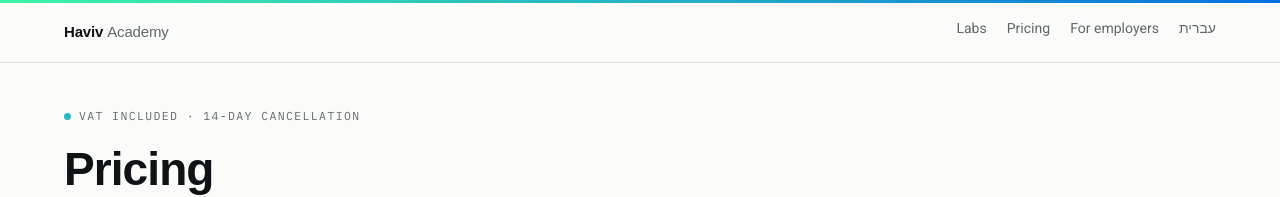
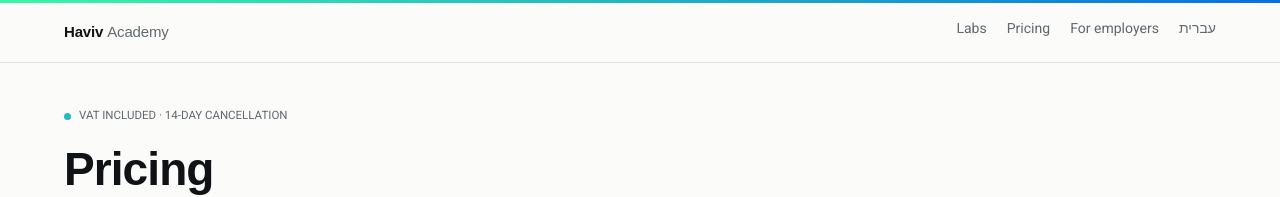
Before and after one commit to elad-haviv/academy, a Next.js app: page /en/pricing in a window 1280 px wide. Shown: the top 197 px of the page. Built offline with nearby package versions, Linux system fonts and the light colour scheme.

Commit message:
Scope the mono micro-label treatment away from Hebrew
Footer headings rendered as split letters (מ י ד ע) because they inherited a
mono face with no Hebrew glyphs plus positive tracking. Any Hebrew element
using that treatment now falls back to the body face with no tracking.

```diff
--- a/src/app/globals.css
+++ b/src/app/globals.css
@@ -239,6 +239,13 @@ footer { border-top: 1px solid var(--ink); background: var(--tint); padding: 28p
 .crumbs a:hover { color: var(--ink); text-decoration: underline; text-underline-offset: 3px; }
 
 .mini-label { font-family: var(--mono); font-size: 10.5px; letter-spacing: .1em; text-transform: uppercase; color: var(--soft); margin: 14px 0 6px; }
+
+/* Hebrew must never inherit the mono micro-label treatment: that face has no
+   Hebrew glyphs, and its tracking visually splits the letters ("מ י ד ע"). */
+:lang(he) :is(.foot-cols b, .mini-label, .eyebrow, .facts dt, .crumbs, .admin-stats dt, .admin-nav, .editor-label) {
+  font-family: inherit;
+  letter-spacing: 0;
+}
 
 .chip { font-family: var(--mono); font-size: 10.5px; letter-spacing: .05em; padding: 3px 7px; border: 1px solid currentColor; }
 .chip-ok { color: var(--live); }
```
